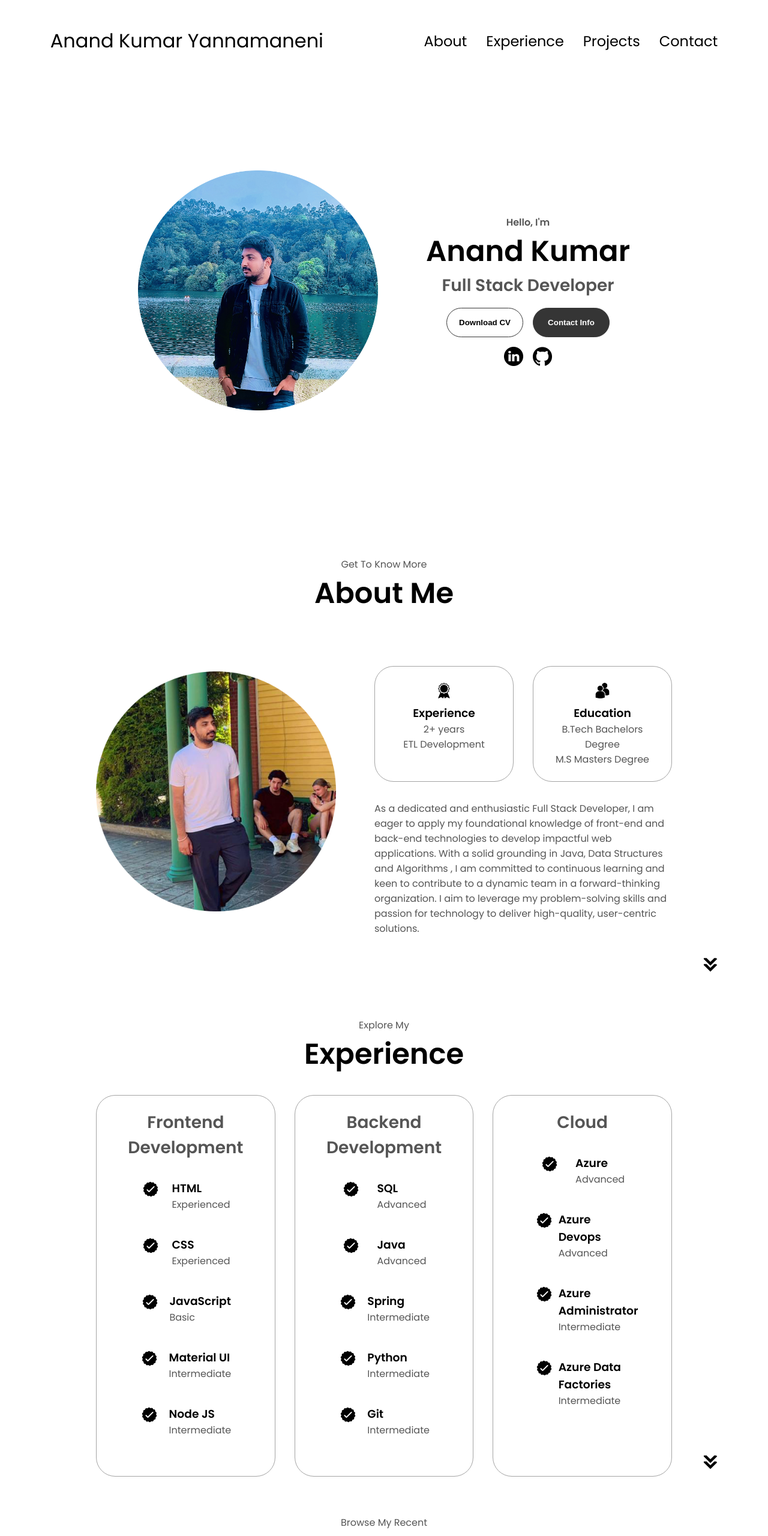
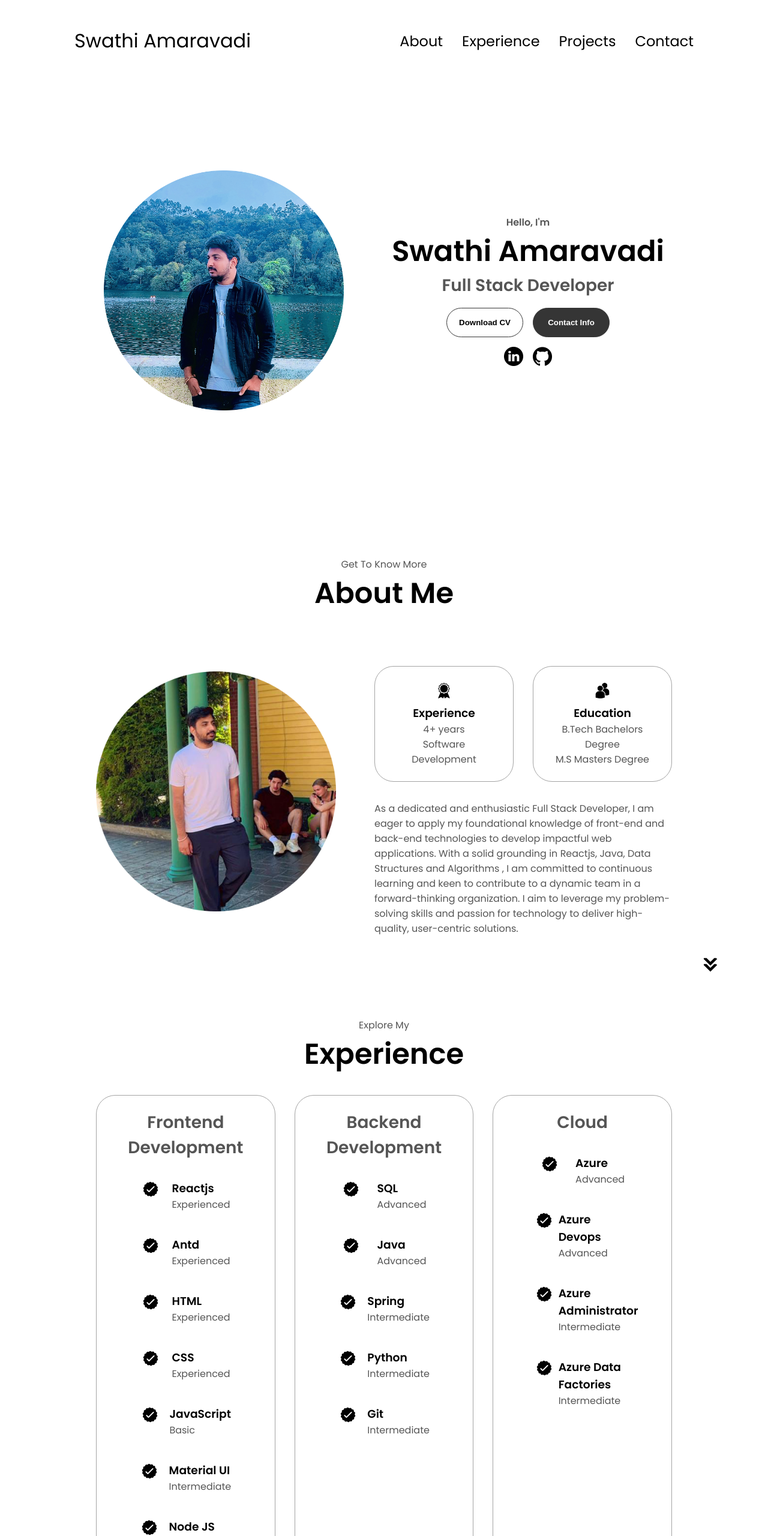
Before and after one commit to swathireddy369/html-css-js-portofolio, a plain HTML site: page index.html in a window 1280 px wide. Shown: the top 2560 px of the page at 60% size. Drawn offline with Linux system fonts and the light colour scheme.

Commit message:
Initial Commit

```diff
--- a/index.html
+++ b/index.html
@@ -10,7 +10,7 @@
   </head>
   <body>
     <nav id="desktop-nav">
-      <div class="logo">Anand Kumar Yannamaneni</div>
+      <div class="logo">Swathi Amaravadi</div>
       <div>
         <ul class="nav-links">
           <li><a href="#about">About</a></li>
@@ -21,7 +21,7 @@
       </div>
     </nav>
     <nav id="hamburger-nav">
-      <div class="logo">Anand Kumar</div>
+      <div class="logo">Swathi Amaraavdi</div>
       <div class="hamburger-menu">
         <div class="hamburger-icon" onclick="toggleMenu()">
           <span></span>
@@ -38,16 +38,16 @@
     </nav>
     <section id="profile">
       <div class="section__pic-container">
-        <img src="./assets/profile-pic.png" alt="John Doe profile picture" />
+        <img src="./assets/profile-pic.png" alt="Swathi profile picture" />
       </div>
       <div class="section__text">
         <p class="section__text__p1">Hello, I'm</p>
-        <h1 class="title">Anand Kumar</h1>
+        <h1 class="title">Swathi Amaravadi</h1>
         <p class="section__text__p2">Full Stack Developer</p>
         <div class="btn-container">
           <button
             class="btn btn-color-2"
-            onclick="window.open('./assets/resume-example.pdf')"
+            onclick="window.open('./assets/SwathiAmaravadiNew_Resume.pdf')"
           >
             Download CV
           </button>
@@ -60,13 +60,13 @@
             src="./assets/linkedin.png"
             alt="My LinkedIn profile"
             class="icon"
-            onclick="location.href='https://www.linkedin.com/in/anand-kumar-yannamaneni-aba310200/'"
+            onclick="location.href='https://www.linkedin.com/in/amaravadisw/'"
           />
           <img
             src="./assets/github.png"
             alt="My Github profile"
             class="icon"
-            onclick="location.href='https://github.com/ANAND9963'"
+            onclick="location.href='https://github.com/swathireddy369'"
           />
         </div>
       </div>
@@ -91,7 +91,7 @@
                 class="icon"
               />
               <h3>Experience</h3>
-              <p>2+ years <br />ETL Development</p>
+              <p>4+ years <br />Software Development</p>
             </div>
             <div class="details-container">
               <img
@@ -107,7 +107,7 @@
             <p>
                 As a dedicated and enthusiastic Full Stack Developer,
                 I am eager to apply my foundational knowledge of front-end and back-end technologies to develop impactful web applications.
-                With a solid grounding in Java, Data Structures and Algorithms , I am committed to continuous learning and keen to contribute to a dynamic team in a forward-thinking organization.
+                With a solid grounding in Reactjs, Java, Data Structures and Algorithms , I am committed to continuous learning and keen to contribute to a dynamic team in a forward-thinking organization.
                 I aim to leverage my problem-solving skills and passion for technology to deliver high-quality, user-centric solutions.
             </p>
           </div>
@@ -135,6 +135,28 @@
                   class="icon"
                 />
                 <div>
+                  <h3>Reactjs</h3>
+                  <p>Experienced</p>
+                </div>
+              </article>
+              <article>
+                <img
+                  src="./assets/checkmark.png"
+                  alt="Experience icon"
+                  class="icon"
+                />
+                <div>
+                  <h3>Antd</h3>
+                  <p>Experienced</p>
+                </div>
+              </article>
+              <article>
+                <img
+                  src="./assets/checkmark.png"
+                  alt="Experience icon"
+                  class="icon"
+                />
+                <div>
                   <h3>HTML</h3>
                   <p>Experienced</p>
                 </div>
@@ -150,6 +172,7 @@
                   <p>Experienced</p>
                 </div>
               </article>
+
               <article>
                 <img
                   src="./assets/checkmark.png"
@@ -402,7 +425,7 @@
             alt="Email icon"
             class="icon contact-icon email-icon"
           />
-          <p><a href="mailto:examplemail@gmail.com">yannamanenianandkumar@gmail.com</a></p>
+          <p><a href="mailto:examplemail@gmail.com">swathiamaravadi53@gmail.com</a></p>
         </div>
         <div class="contact-info-container">
           <img
@@ -425,7 +448,7 @@
           </ul>
         </div>
       </nav>
-      <p>Copyright &#169; 2023 Anand. All Rights Reserved.</p>
+      <p>Copyright &#169; 2023 swathi. All Rights Reserved.</p>
     </footer>
     <script src="script.js"></script>
   </body>
```
Also changed, not shown: 3 other files.
